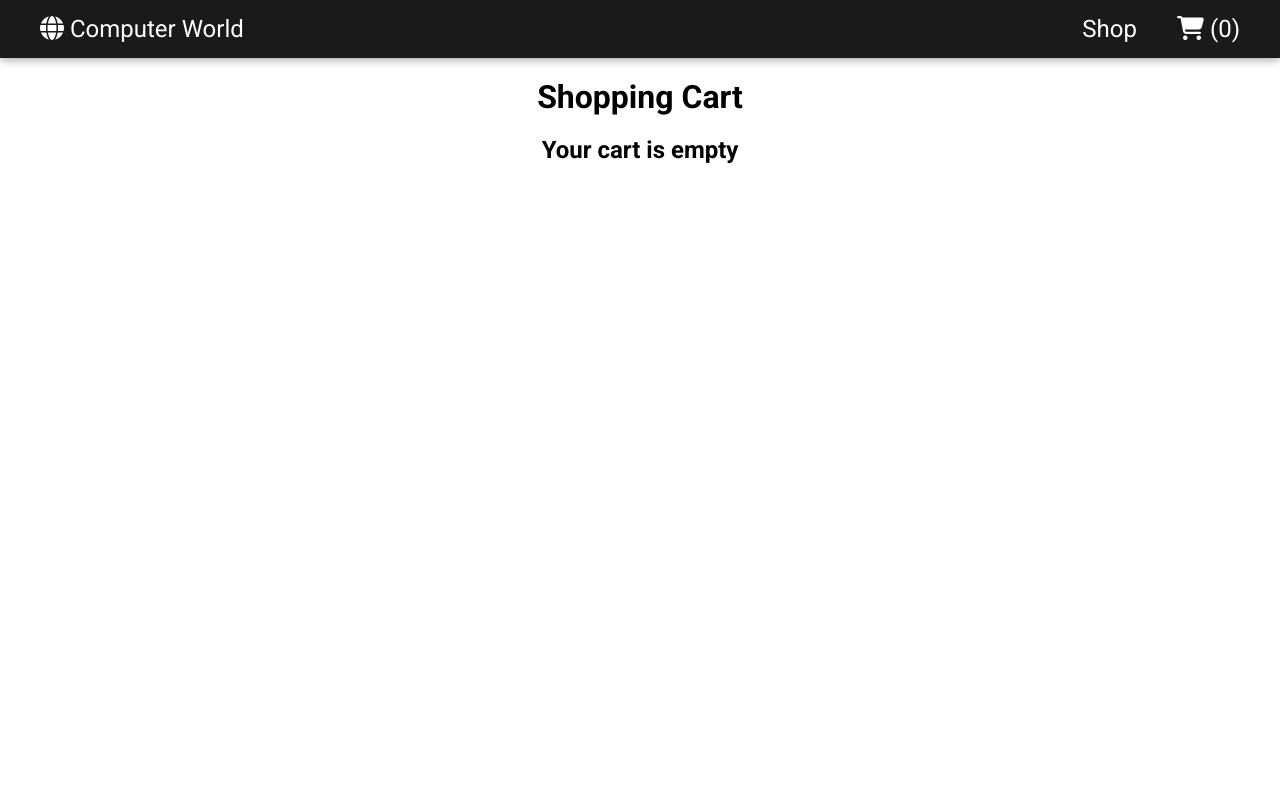
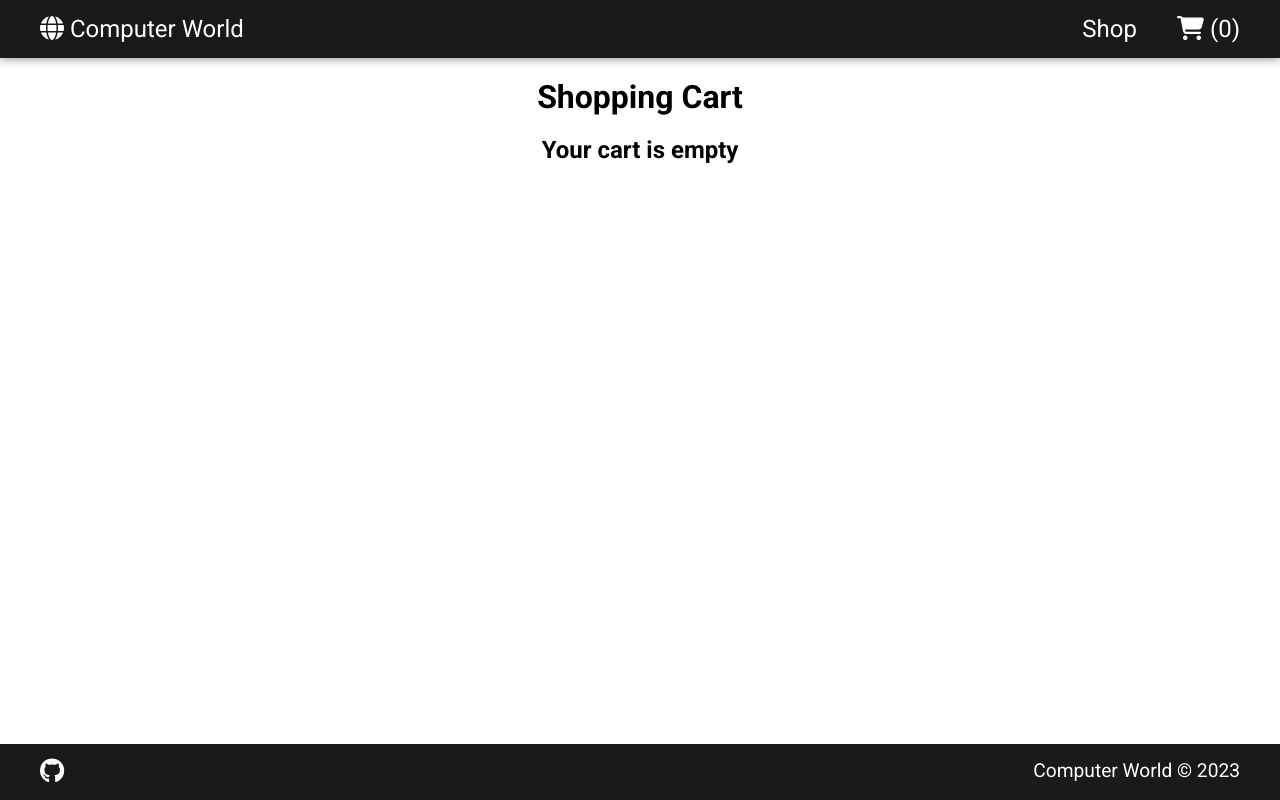
Before and after one commit to robsassack/shopping-cart, a React (Vite) app: page /shopping-cart/cart in a window 1280 px wide. Built offline with nearby package versions, Linux system fonts and the light colour scheme.

Commit message:
Added footer

```diff
--- a/src/App.css
+++ b/src/App.css
@@ -23,6 +23,12 @@ button:hover {
 button:active {
   transform: scale(0.95);
   background-color: #111;
+}
+
+.App {
+  display: flex;
+  flex-direction: column;
+  height: 100vh;
 }
 
 .App--navbar {
@@ -52,6 +58,22 @@ button:active {
 .App--navbar a {
   color: white;
   text-decoration: none;
+}
+
+.App--footer {
+  display: flex;
+  justify-content: space-between;
+  text-align: center;
+  margin-top: auto;
+  background-color: #1a1a1a;
+  color: white;
+  font-size: 1.2rem;
+  padding: 15px 40px;
+}
+
+.App--footer-repo {
+  color: white;
+  font-size: 1.3em;
 }
 
 .home {
--- a/src/App.jsx
+++ b/src/App.jsx
@@ -72,7 +72,7 @@ function App() {
             <li>
               <NavLink to='/shop'>Shop</NavLink>
             </li>
-            <li className="App--cart-link">
+            <li className='App--cart-link'>
               <NavLink to='/cart'>
                 <i className='fa-solid fa-cart-shopping'></i> ({numberInCart()})
               </NavLink>
@@ -100,6 +100,12 @@ function App() {
         />
         <Route path='*' element={<NotFound />} />
       </Routes>
+      <div className='App--footer'>
+        <a href="https://github.com/robsassack/shopping-cart">
+          <i className='fa-brands fa-github App--footer-repo'></i>
+        </a>
+        <p>Computer World &copy; {new Date().getFullYear()}</p>
+      </div>
     </div>
   );
 }
```
